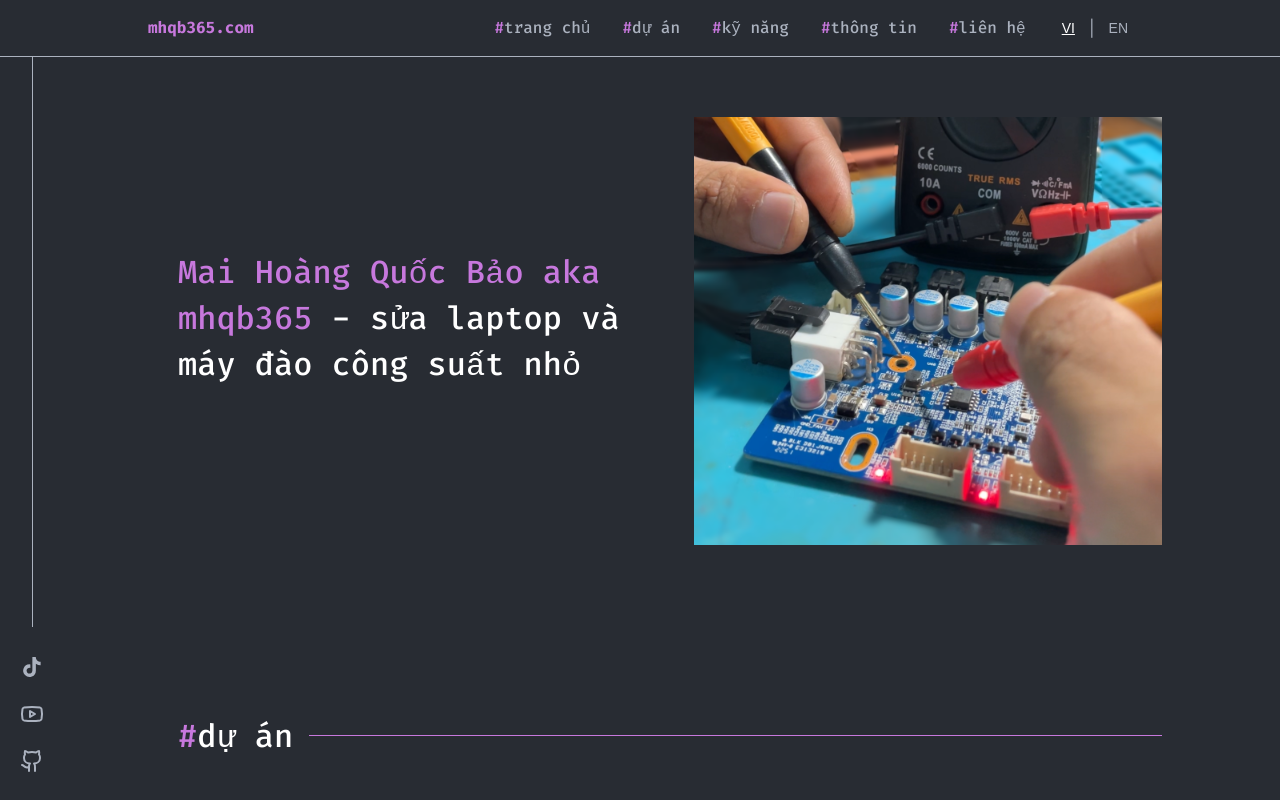
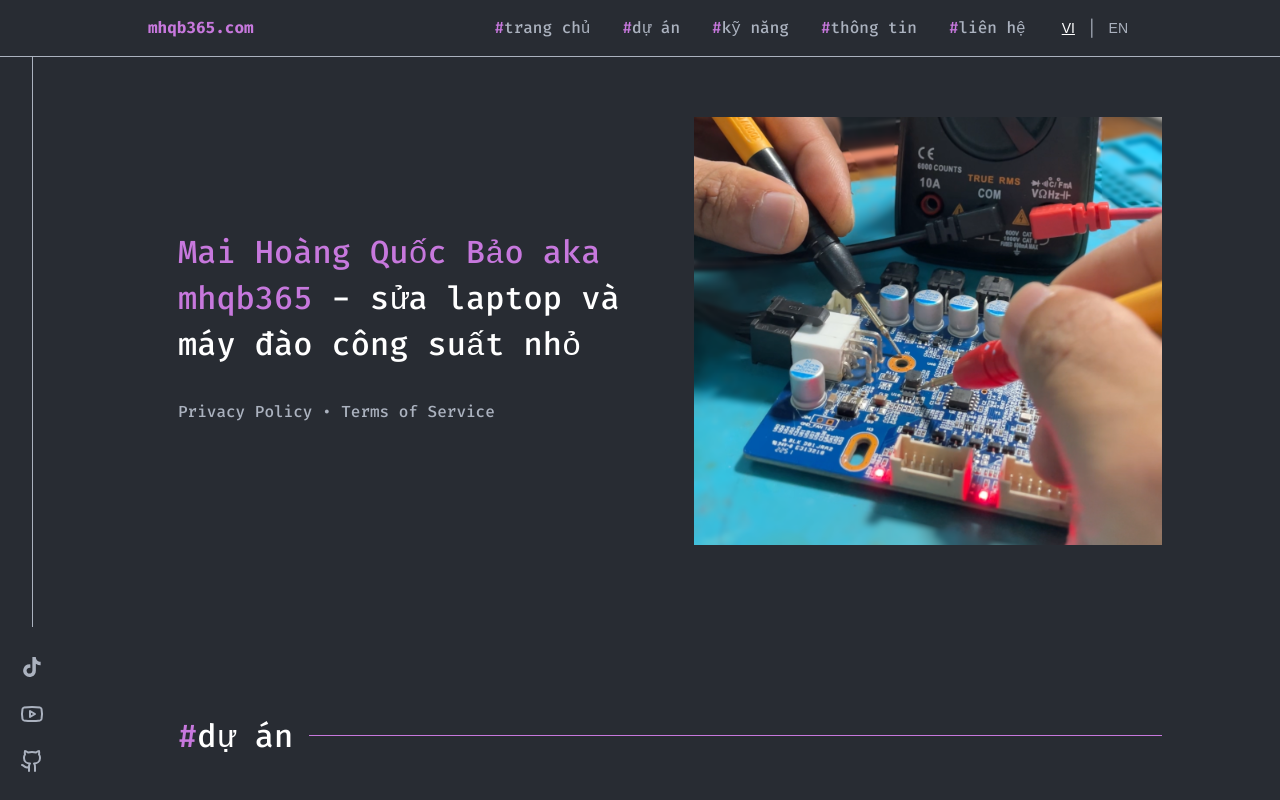
Before and after one commit to mhqb365/mhqb365, a Vue app: page / in a window 1280 px wide. Shown: the top 800 px of the page. Built offline with nearby package versions, Linux system fonts and the light colour scheme.

Commit message:
Fix privacy & terms

```diff
--- a/src/router/index.js
+++ b/src/router/index.js
@@ -1,4 +1,4 @@
-import { createRouter, createWebHashHistory } from "vue-router";
+import { createRouter, createWebHistory } from "vue-router";
 import Home from "../views/Home.vue";
 import Privacy from "../views/Privacy.vue";
 import Terms from "../views/Terms.vue";
@@ -22,7 +22,7 @@ const routes = [
 ];
 
 const router = createRouter({
-  history: createWebHashHistory(import.meta.env.BASE_URL),
+  history: createWebHistory(import.meta.env.BASE_URL),
   routes,
   scrollBehavior(to, from, savedPosition) {
     if (to.hash) {
--- a/src/views/Home.vue
+++ b/src/views/Home.vue
@@ -8,6 +8,11 @@
               <span style="color: #c778dd">Mai Hoàng Quốc Bảo aka mhqb365</span>
               {{ t("heroTitle") }}
             </h1>
+            <p class="policy-inline">
+              <a href="/privacy">Privacy Policy</a>
+              <span aria-hidden="true"> • </span>
+              <a href="/terms">Terms of Service</a>
+            </p>
           </div>
           <div class="hero-image">
             <img src="/sua-may-dao.png" alt="Sửa máy đào" />
```
